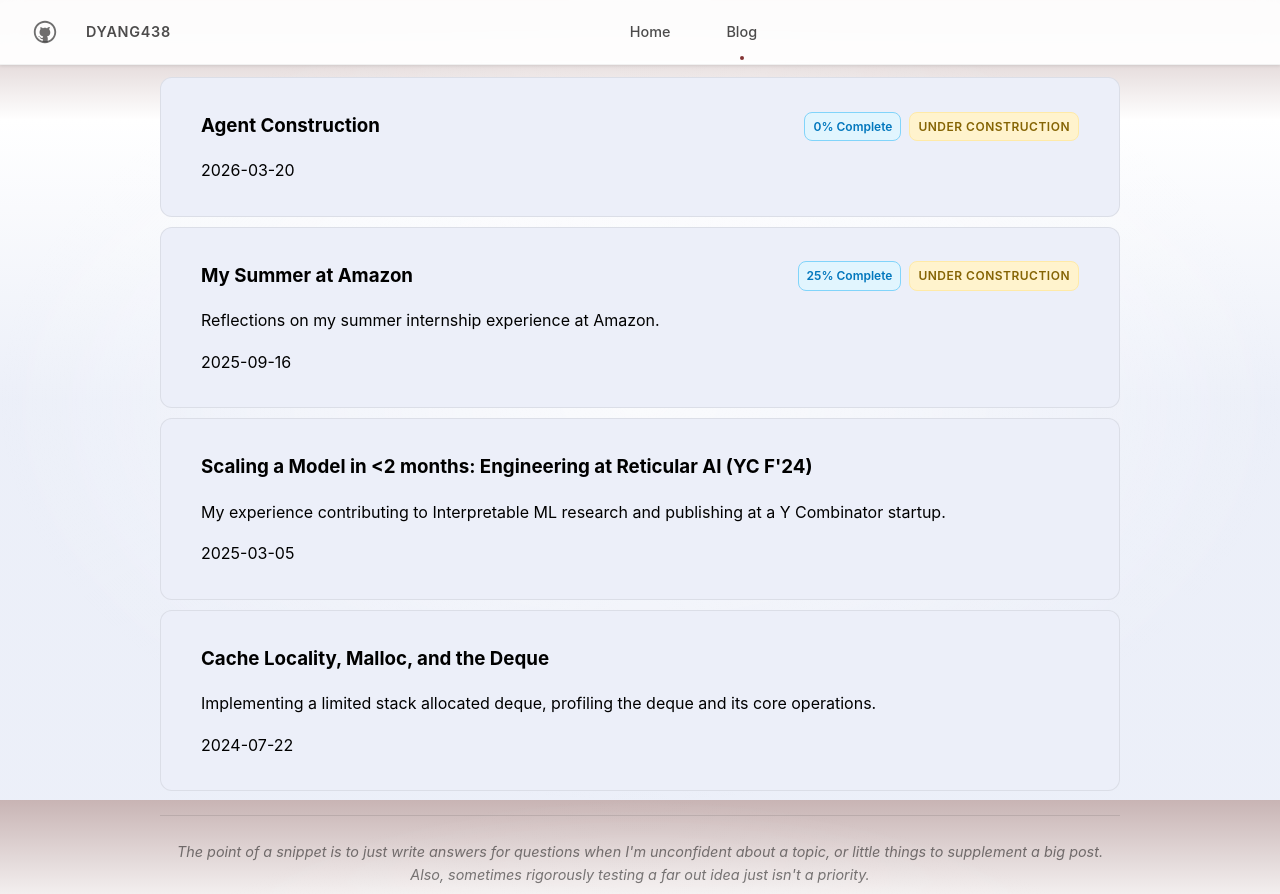
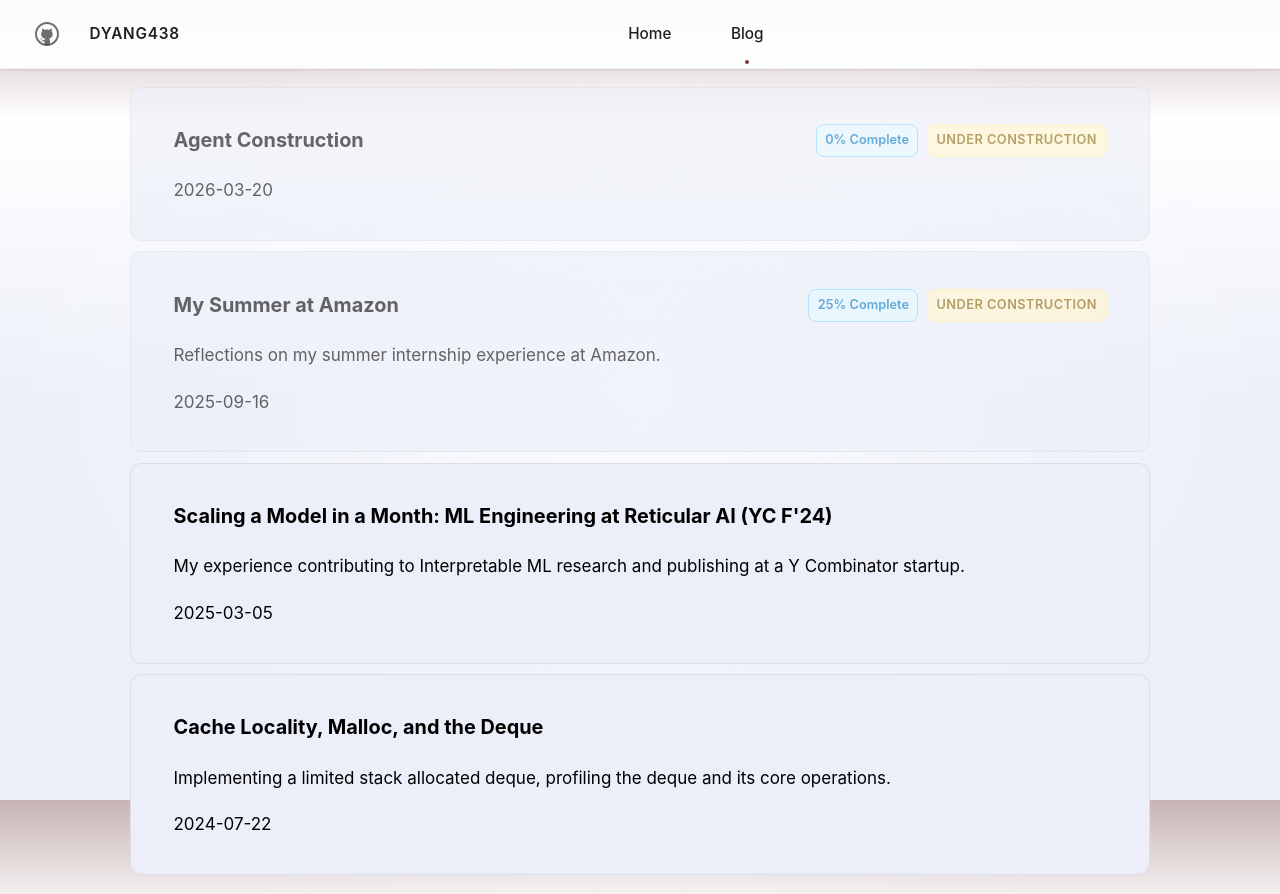
Before and after one commit to dyang438/blog_website, a SvelteKit app: page /blog in a window 1280 px wide. Shown: the top 894 px of the page. Built offline with nearby package versions, Linux system fonts and the light colour scheme.

Commit message:
Formatting changes

```diff
--- a/src/app.css
+++ b/src/app.css
@@ -8,10 +8,11 @@
 	--color-bg-2: hsl(224, 50%, 95%);
 	--color-theme-1: rgba(100, 0, 0, 0.8);
 	--color-theme-2: #4075a6;
-	--color-text: rgba(0, 0, 0, 0.7);
+	--color-text: rgba(0, 0, 0, 0.88);
 	--column-width: 42rem;
 	--column-margin-top: 4rem;
 	font-family: var(--font-body);
+	font-size: 17px;
 	color: var(--color-text);
 }
 
@@ -36,11 +37,11 @@
 }
 
 p {
-	line-height: 1.6;
+	line-height: 1.75;
 }
 
 body {
-	line-height: 1.6;
+	line-height: 1.75;
 }
 
 a {
@@ -58,7 +59,8 @@
 }
 
 h2 {
-	font-size: 1rem;
+	font-size: 1.3rem;
+	font-weight: 500;
 }
 
 img {
--- a/src/routes/ArticleItem.svelte
+++ b/src/routes/ArticleItem.svelte
@@ -9,7 +9,7 @@
     export let snippet = false;
 </script>
 
-<div class="article" class:snippet-article={snippet}>
+<div class="article" class:snippet-article={snippet} class:hidden-article={hidden}>
     <nav class="inside_box">
         <a {href} class="inside_text">
             <div id="top">
@@ -96,6 +96,10 @@
         box-shadow: 0 2px 8px rgba(0, 0, 0, 0.06);
     }
 
+    .hidden-article {
+        opacity: 0.6;
+    }
+
     .snippet-article {
         padding: 0.75em 2.5em;
         margin: 0.3em 1em;
--- a/src/routes/blog/+page.svelte
+++ b/src/routes/blog/+page.svelte
@@ -9,7 +9,7 @@
         href: "/blog/agent_construction",
         underConstruction: true,
         completionPercentage: 0,
-        hidden: false
+        hidden: true
     },
     {
         title: "My Summer at Amazon",
@@ -18,17 +18,17 @@
         href: "/blog/amazon_summer",
         underConstruction: true,
         completionPercentage: 25,
-        hidden: false
+        hidden: true
     },
-    {
-        title: "Testing O3 Compiler Level for GDB Debugging",
-        description: "Exploring how aggressive compiler optimizations affect debugging experience with GDB.",
-        time: "2025-09-16",
-        href: "/snippets/o3_gdb_testing",
-        underConstruction: true,
-        snippet: true,
-        hidden: false
-    },
+    // {
+    //     title: "Testing O3 Compiler Level for GDB Debugging",
+    //     description: "Exploring how aggressive compiler optimizations affect debugging experience with GDB.",
+    //     time: "2025-09-16",
+    //     href: "/snippets/o3_gdb_testing",
+    //     underConstruction: true,
+    //     snippet: true,
+    //     hidden: false
+    // },
     // {
     //     title: "Opinionated Software and Rust's Borrow Checker",
     //     description: "Examples of C++ that don't work in Rust, mostly for good reason.",
@@ -47,7 +47,7 @@
         hidden: false
     },
     {
-        title: "Scaling a Model in <2 months: Engineering at Reticular AI (YC F'24)",
+        title: "Scaling a Model in a Month: ML Engineering at Reticular AI (YC F'24)",
         description: "My experience contributing to Interpretable ML research and publishing at a Y Combinator startup.",
         time: "2025-03-05",
         href: "/blog/reticular_ai_winter",
--- a/src/routes/blog/agent_construction/+page.svelte
+++ b/src/routes/blog/agent_construction/+page.svelte
@@ -1,6 +1,8 @@
 <script>
 	import '../../../lib/styles/blog.css';
+	import HiddenPost from '../../HiddenPost.svelte';
 
+	const isHidden = true;
 	const completionPercentage = 0;
 </script>
 
@@ -9,6 +11,9 @@
 	<meta name="description" content="" />
 </svelte:head>
 
+{#if isHidden}
+	<HiddenPost title="Agent Construction" completionPercentage={completionPercentage} />
+{:else}
 <div class="all">
 	<br /><br />
 
@@ -19,6 +24,7 @@
 	<div>
 	</div>
 </div>
+{/if}
 
 <style>
 	.title-section {
@@ -27,20 +33,4 @@
 		align-items: center;
 		gap: 1rem;
 	}
-
-	.completion-indicator {
-		display: flex;
-		justify-content: center;
-	}
-
-	.completion-percentage {
-		background-color: #e1f5fe;
-		color: #0277bd;
-		border: 1px solid #81d4fa;
-		border-radius: 8px;
-		padding: 0.5rem 1rem;
-		font-size: 0.9rem;
-		font-weight: 600;
-		white-space: nowrap;
-	}
 </style>
--- a/src/routes/blog/amazon_summer/+page.svelte
+++ b/src/routes/blog/amazon_summer/+page.svelte
@@ -3,7 +3,7 @@
 	import '../../../lib/styles/blog.css';
 	import HiddenPost from '../../HiddenPost.svelte';
 
-	const isHidden = false;
+	const isHidden = true;
 	const completionPercentage = 25;
 </script>
 
--- a/src/routes/blog/reticular_ai_winter/+page.svelte
+++ b/src/routes/blog/reticular_ai_winter/+page.svelte
@@ -13,7 +13,7 @@
 	<br /><br />
 
 	<div class="title-section">
-		<h1 class="title">Scaling a Model in &lt;2 months: ML Engineering at Reticular AI (YC F'24)</h1>
+		<h1 class="title">Scaling a Model in a Month: ML Engineering at Reticular AI (YC F'24)</h1>
 		{#if completionPercentage < 100}
 			<div class="completion-indicator">
 				<div class="completion-percentage">{completionPercentage}% Complete</div>
@@ -82,7 +82,7 @@
 		<p class="example-blurb"><strong>Example:</strong> In our case, we had 2048 activations as our batch dimension (being fed into GPU during one training step), meaning we would need to load singular activations one by one and then recombine these activations into one 2048 sized batch.</p>
 		<p>It took me awhile to see I was shooting myself in the foot because I would optimize one embedding at a time. This lost us our 2048x prebatching causing us to rebatch our shuffled dataloader's activations.</p>
 		<p>Our platform weakness boiled down to job management. We had a lot of multithreading that needed to be handled in Python. Luckily, pytorch provides workers that can be referenced by PID. Leveraging this, I made every single job massively parallel, with our async job scheduler and our cpu workers all being maximally leveraged.</p>
-		<p class="note">I believe I had 3 96core VMs running with 96 workers each at some points. I also definitely had 40 L40S's at once doing inference for pulling activations sometimes, not to mention hyperparameter sweep GPU usage.</p>
+		<p class="note">I believe I had three 96core VMs running with 96 workers each at some points. I also definitely had 40 L40S's at once doing inference for pulling activations sometimes, not to mention hyperparameter sweep GPU usage.</p>
 		<p>After adjusting the training script to use the new batching, our previously week long training steps would complete in less than a day, a very ergonomic amount of time for quick iteration speed and efficient hyperparameter tuning.</p>
 		<h2>Wrapping Up</h2>
 		<p>The three weeks getting Litdata working ended up as the most interesting contribution I'd ever made to any project at the time. Processing our data with Litdata was definitely a stretch goal but ended up paying divdends as a clean 10x difference in speed.</p>
```
